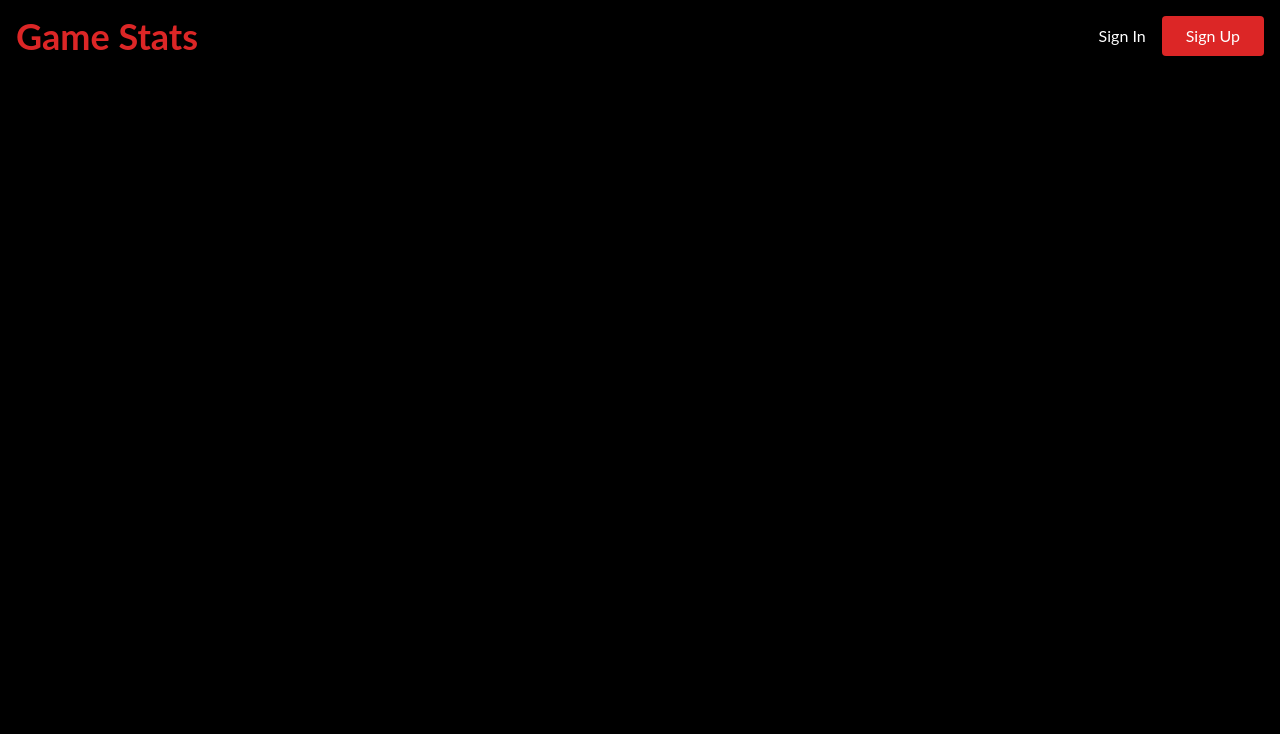
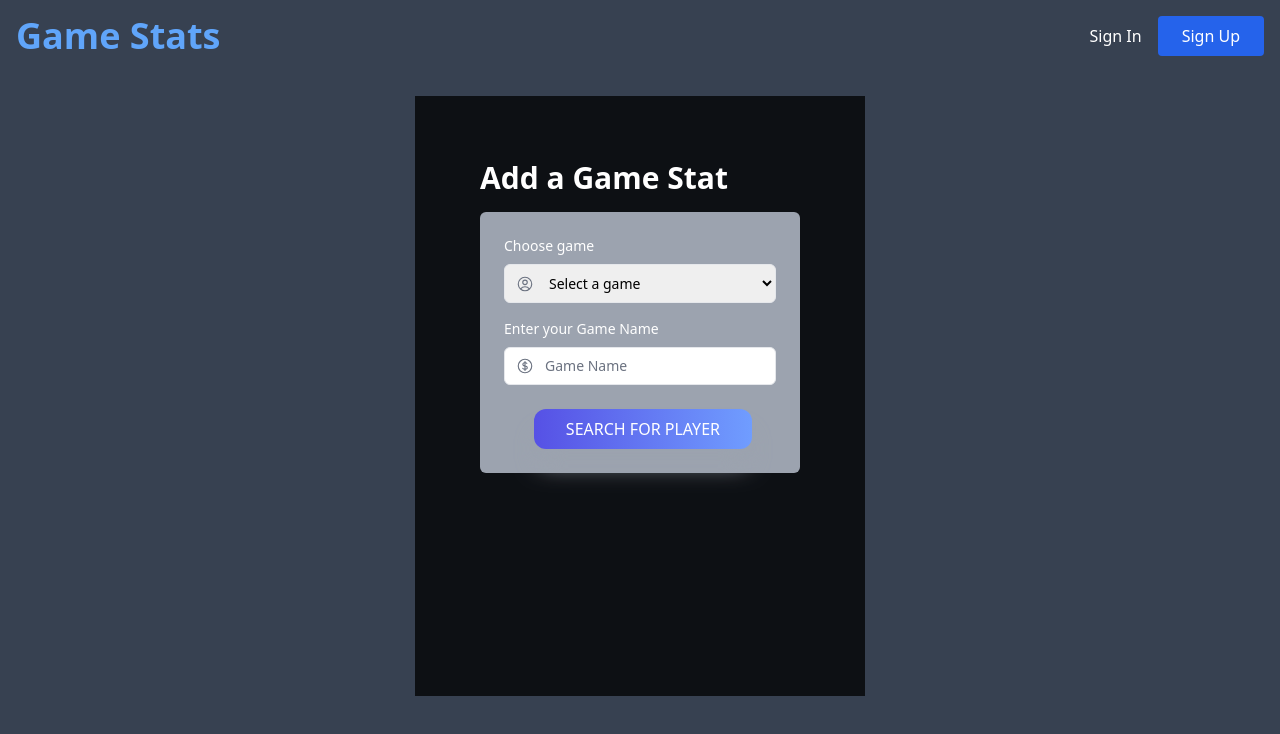
Before and after one commit to alai031/game-stats, a React (Create React App) app: page /addGame in a window 1280 px wide. Shown: the top 734 px of the page. Built offline with nearby package versions, Linux system fonts and the light colour scheme; no server answers.

Commit message:
Updated account page, Added form to add game stats, Allowed user to search up League Username

```diff
--- a/package.json
+++ b/package.json
@@ -3,6 +3,7 @@
   "version": "0.1.0",
   "private": true,
   "dependencies": {
+    "@heroicons/react": "^2.1.1",
     "@testing-library/jest-dom": "^5.17.0",
     "@testing-library/react": "^13.4.0",
     "@testing-library/user-event": "^13.5.0",
--- a/src/App.js
+++ b/src/App.js
@@ -6,6 +6,7 @@ import Login from "./pages/Login";
 import Signup from "./pages/Signup";
 import Account from "./pages/Account";
 import ProtectedRoute from "./components/ProtectedRoute";
+import AddGame from "./pages/AddGame";
 
 function App() {
   return (
@@ -21,6 +22,7 @@ function App() {
             element={<ProtectedRoute><Account /></ProtectedRoute>
             }
           />
+          <Route path='/addGame' element={<AddGame />} />
         </Routes>
       </AuthContextProvider>
     </>
--- a/src/components/Navbar.jsx
+++ b/src/components/Navbar.jsx
@@ -19,7 +19,7 @@ const Navbar = () => {
   return (
     <div className='flex items-center justify-between p-4 z-[100] w-full absolute'>
         <Link to='/'>
-            <h1 className='text-red-600 text-4xl font-bold cursor-pointer'>
+            <h1 className='text-blue-400 text-4xl font-bold cursor-pointer'>
                 Game Stats
             </h1>
         </Link>
@@ -32,7 +32,7 @@ const Navbar = () => {
                 </Link>
                     <button
                         onClick={handleLogout}
-                        className='bg-red-600 px-6 py-2 rounded cursor-pointer text-white'
+                        className='bg-blue-600 px-6 py-2 rounded cursor-pointer text-white'
                     >
                         Logout
                     </button>
@@ -45,7 +45,7 @@ const Navbar = () => {
                     </button>
                 </Link>
                 <Link to='/signup'>
-                    <button className='bg-red-600 px-6 py-2 rounded cursor-pointer text-white'>
+                    <button className='bg-blue-600 px-6 py-2 rounded cursor-pointer text-white'>
                         Sign Up
                     </button>
                 </Link>
--- /dev/null
+++ b/src/context/script.js
@@ -0,0 +1,33 @@
+var API_key = "RGAPI-7068049e-8548-415d-bde9-f3ffe51db3a7";
+var summoner_name = "";
+var na_url = "https://na1.api.riotgames.com";
+
+export default async function search_summoner(name){
+    summoner_name = name;
+    var x = await getData();
+    //console.log(x);
+    return x;
+};
+
+async function getData(){
+    var summonerNameUrl = "/lol/summoner/v4/summoners/by-name/"+summoner_name;
+    var fullSummonerNameUrl = na_url+summonerNameUrl+"?api_key="+API_key;
+    //console.log(fullSummonerNameUrl);
+    const dataSummoner_1 = await fetch(fullSummonerNameUrl);
+    const dataSummoner_full = await dataSummoner_1.json();
+    console.log(dataSummoner_full);
+
+    // Summoner's level
+    var summoner_level = dataSummoner_full.summonerLevel;
+    var summonerName = dataSummoner_full.name;
+    //console.log(summoner_level);
+
+    // Summoner's profile picture
+    var profile_pic_number = dataSummoner_full.profileIconId;
+    var profile_pic_url = "https://ddragon.leagueoflegends.com/cdn/14.2.1/img/profileicon/"+profile_pic_number+".png";
+    return {
+        name: summonerName,
+        level: summoner_level,
+        profilePicUrl: profile_pic_url
+    };
+}
--- a/src/index.css
+++ b/src/index.css
@@ -4,7 +4,32 @@
 
 @import url('https://fonts.googleapis.com/css2?family=Lato:wght@300;400;700;900&display=swap');
 
-body {
+@layer base {
+  /* body {
+    @apply bg-[#ecf0f3] text-[#1f2937] tracking-wide
+  } */
+
+  h1, h2, h3, h4, h5, h6 {
+    @apply font-bold
+  }
+
+  h1 {
+    @apply text-4xl sm:text-5xl md:text-6xl
+  }
+
+  h2 {
+    @apply text-3xl sm:text-4xl
+  }
+
+  li {
+    @apply cursor-pointer
+  }
+
+  /* button {
+    @apply shadow-xl shadow-gray-400 rounded-xl uppercase bg-gradient-to-r from-[#5651e5] to-[#709dff] text-white
+  } */
+}
+/* body {
   background-color: #000000;
   font-family: 'Lato', 'Segoe UI', Tahoma, Geneva, Verdana, sans-serif;
-}
+} */
--- /dev/null
+++ b/src/pages/AddGame.jsx
@@ -0,0 +1,130 @@
+import React, { useState } from 'react'
+import {Link, useNavigate} from 'react-router-dom'
+import {UserAuth} from '../context/AuthContext';
+import search_summoner from '../context/script';
+import {
+    CheckIcon,
+    ClockIcon,
+    CurrencyDollarIcon,
+    UserCircleIcon,
+  } from '@heroicons/react/24/outline';
+
+const AddGame = () => {
+  const [email, setEmail] = useState('')
+  const [password, setPassword] = useState('')
+  const [error, setError] = useState('')
+  const {user, logIn} = UserAuth()
+  const [searchedName, setSearchedName] = useState('')
+  const [summonerName, setSummonerName] = useState('')
+  const [summonerLvl, setSummonerLvl] = useState('')
+  const [searching, setSearching] = useState(false)
+  const [summonerProfilePic, setSummonerProfilePic] = useState('')
+  const navigate = useNavigate()
+
+  const handleSubmit = async (e) => {
+    e.preventDefault()
+    setError('')
+    setSearching(true)
+    try{
+        var summonerInfo = await search_summoner(searchedName)
+        console.log(summonerInfo)
+        setSummonerName(summonerInfo.name)
+        setSummonerLvl(summonerInfo.level)
+        setSummonerProfilePic(summonerInfo.profilePicUrl)
+      /* navigate('/')  */
+    } catch (error) {
+        console.log(error)
+        setError(error.message)
+    }
+  };
+
+  return (
+    <div className='w-full h-screen bg-gray-700'>
+          <div className='fixed top-0 left-0 w-full h-screen'></div>
+          <div className='fixed w-full px-y py-24 z-50'>
+            <div className='max-w-[450px] h-[600px] mx-auto bg-black/75 text-white'>
+              <div className='max-w-[320px] mx-auto py-16'>
+                <h1 className='text-3xl font-bold'>
+                  Add a Game Stat
+                </h1>
+
+                <form onSubmit={handleSubmit}>
+                    <div className="rounded-md bg-gray-400 mt-4 p-4 md:p-6">
+                        {/* Choose Game */}
+                        <div className="mb-4">
+                            <label htmlFor="customer" className="mb-2 block text-sm font-medium">
+                                Choose game
+                            </label>
+                            <div className="relative text-black">
+                                <select
+                                    id="customer"
+                                    name="customerID"
+                                    className="peer block w-full cursor-pointer rounded-md border border-gray-200 py-2 pl-10 text-sm outline-2 placeholder:text-black"
+                                    defaultValue=""
+                                    aria-describedby="customer-error"
+                                >
+                                    <option value="" disabled>
+                                        Select a game
+                                    </option>
+                                    <option className='text-black'>
+                                        League of Legends
+                                    </option>
+                                    <option className='text-black'>
+                                        Teamfight Tactics (TFT)
+                                    </option>
+                                </select>
+                                <UserCircleIcon className="pointer-events-none absolute left-3 top-1/2 h-[18px] w-[18px] -translate-y-1/2 text-gray-500" />
+                            </div>
+                        </div>
+
+                        {/* Game Name */}
+                        <div className="mb-4">
+                            <label htmlFor="amount" className="mb-2 block text-sm font-medium">
+                                Enter your Game Name
+                            </label>
+                            <div className="relative mt-2 rounded-md">
+                                <div className="relative text-black">
+                                    <input
+                                        onChange={(e) => setSearchedName(e.target.value)}
+                                        id="gameName"
+                                        name="gameName"
+                                        type="string"
+                                        placeHolder="Game Name"
+                                        className="peer block w-full rounded-md border border-gray-200 py-2 pl-10 text-sm outline-2 placeholder:text-gray-500"
+                                        aria-describedby="amount-error"
+                                    />
+                                    <CurrencyDollarIcon className="pointer-events-none absolute left-3 top-1/2 h-[18px] w-[18px] -translate-y-1/2 text-gray-500 peer-focus:text-gray-900" />
+                                </div>
+                            </div>
+                        </div>
+
+                        {/* Player info */}
+                        {searching ? <div>
+                                        Is this your account? <br/>
+                                        Username: {summonerName} <br/>
+                                        Level: {summonerLvl}
+                                        <img src={summonerProfilePic}
+                                            alt="summonerProfilePic"
+                                            className='pt-3 rounded-full'
+                                            width='100'
+                                        />
+                                    </div>
+                                    :
+                                    <></>
+                        }
+
+                        {/* Submit button */}
+                        <button className='flex mx-auto shadow-xl shadow-gray-400 rounded-xl uppercase bg-gradient-to-r from-[#5651e5] to-[#709dff] text-white px-8 py-2 mt-6 mr-6'>
+                            Search for player
+                        </button>
+                    </div>
+                </form>
+
+              </div>
+            </div>
+          </div>
+      </div>
+  )
+}
+
+export default AddGame
--- a/src/pages/Home.jsx
+++ b/src/pages/Home.jsx
@@ -2,9 +2,9 @@ import React from 'react'
 
 const Home = () => {
   return (
-    <div className='w-full h-screen text-center'>
+    <div className='w-full h-screen text-center bg-gray-700'>
       <div className='max-w-[1240px] w-full h-full mx-auto p-2 flex justify-center items-center'>
-        <p className='text-white text-[80px]'>Game Stats</p>
+        <p className='text-blue-400 text-[80px]'>Game Stats</p>
       </div>
     </div>
   )
--- a/src/pages/Login.jsx
+++ b/src/pages/Login.jsx
@@ -54,7 +54,7 @@ const Login = () => {
                   </div>
                   <p className='py-8'>
                     <span className='text-gray-600'>
-                      New to Netflix?
+                      New to Game Stats?
                     </span>{' '}
                     <Link to='/signup'>
                       Sign Up
--- a/src/pages/Signup.jsx
+++ b/src/pages/Signup.jsx
@@ -51,7 +51,7 @@ const Signup = () => {
                   </div>
                   <p className='py-8'>
                     <span className='text-gray-600'>
-                      Already subscribed to Netflix?
+                      Already subscribed to Game Stats?
                     </span>{' '}
                     <Link to='/login'>
                       Sign In
```
Also changed, not shown: src/pages/Account.jsx (+21 -1 lines), 1 other file (tests, documents, lock files or other folders).
